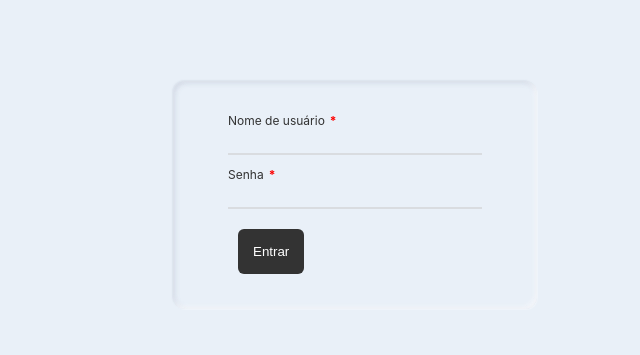
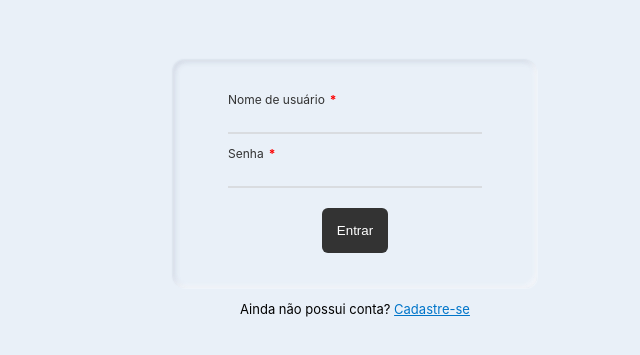
Before and after one commit to brayancataldo/dataPower, a React (Create React App) app: page /login in a window 1280 px wide. Shown: the part 205-560 px from the top of the page, without its empty margins (514-1154 px from the left). Built offline with nearby package versions, Linux system fonts and the light colour scheme.

Commit message:
fix: login e cadastro

```diff
--- a/src/global/styles.css
+++ b/src/global/styles.css
@@ -296,3 +296,17 @@ div:hover.tooltips span {
   border: 0;
   cursor: pointer;
 }
+
+.linkCadastro {
+  text-align: center;
+  font-size: 13px;
+}
+
+#linkToCadastro {
+  color: #0075c9;
+}
+
+.divCentralizada {
+  display: flex;
+  justify-content: center;
+}
--- a/src/pages/Cadastro/index.jsx
+++ b/src/pages/Cadastro/index.jsx
@@ -5,6 +5,7 @@ import api, { Cadastrar } from "../../service/api";
 import { useHistory } from "react-router-dom";
 import { Input } from "../../components/Input";
 import { Button } from "../../components/Button";
+import { Link } from "react-router-dom";
 
 export default function Cadastro() {
   const [user, setUser] = useState({});
@@ -15,9 +16,8 @@ export default function Cadastro() {
   const [senhaRepetida, setSenhaRepetida] = useState("");
   const history = useHistory();
 
-  const handleCadastro = async () => {
-    console.log("enviar");
-    console.log(user);
+  const handleCadastro = async (e) => {
+    e.preventDefault();
     if (
       !user.nome ||
       !user.nomeUsuario ||
@@ -89,7 +89,9 @@ export default function Cadastro() {
         }}
       >
         <div></div>
+        <div>
           <div className="login">
+            <form onSubmit={handleCadastro}>
               <Input
                 type="text"
                 onChange={(e) => setUser({ ...user, nome: e.target.value })}
@@ -99,7 +101,9 @@ export default function Cadastro() {
               />
               <Input
                 type="text"
-            onChange={(e) => setUser({ ...user, nomeUsuario: e.target.value })}
+                onChange={(e) =>
+                  setUser({ ...user, nomeUsuario: e.target.value })
+                }
                 value={user.nomeUsuario}
                 title="Nome de usuário"
                 isInvalid={usuarioUsado}
@@ -140,7 +144,21 @@ export default function Cadastro() {
                 error="As senhas não coincidem"
                 required
               />
-          <Button placeholder="Enviar" onClick={handleCadastro} />
+              <div className="divCentralizada">
+                <Button
+                  placeholder="Enviar"
+                  onClick={handleCadastro}
+                  type="submit"
+                />
+              </div>
+            </form>
+          </div>
+          <p className="linkCadastro">
+            Já possui conta?{" "}
+            <Link id="linkToCadastro" to="/login">
+              Entre
+            </Link>
+          </p>
         </div>
       </div>
     </>
--- a/src/pages/Login/index.jsx
+++ b/src/pages/Login/index.jsx
@@ -1,13 +1,14 @@
-import React, { useEffect, useState } from "react";
+import React, { useState } from "react";
 import "../../global/styles.css";
-import api, { Entrar, setCookiesSessionData } from "../../service/api";
+import api, { setCookiesSessionData } from "../../service/api";
 import { useHistory } from "react-router-dom";
 import { Input } from "../../components/Input";
 import { Button } from "../../components/Button";
+import "./styles.css";
+import { Link } from "react-router-dom";
 
 export default function Login() {
   const [user, setUser] = useState({});
-  const [showModal, setShowModal] = useState(false);
   const history = useHistory();
 
   const handleLogin = async (e) => {
@@ -36,8 +37,9 @@ export default function Login() {
         }}
       >
         <div></div>
+        <div>
           <div className="login">
-          <form className="commentForm" onSubmit={handleLogin}>
+            <form onSubmit={handleLogin}>
               <Input
                 type="text"
                 onChange={(e) =>
@@ -55,8 +57,21 @@ export default function Login() {
                 error="As senhas não coincidem"
                 required
               />
-            <Button placeholder="Entrar" onClick={handleLogin} type="submit" />
+              <div className="divCentralizada">
+                <Button
+                  placeholder="Entrar"
+                  onClick={handleLogin}
+                  type="submit"
+                />
+              </div>
             </form>
+          </div>
+          <p className="linkCadastro">
+            Ainda não possui conta?{" "}
+            <Link id="linkToCadastro" to="/cadastro">
+              Cadastre-se
+            </Link>
+          </p>
         </div>
       </div>
     </>
```
Also changed, not shown: src/pages/Login/styles.css (added). Lines whose indentation alone changed are shown as unchanged.
